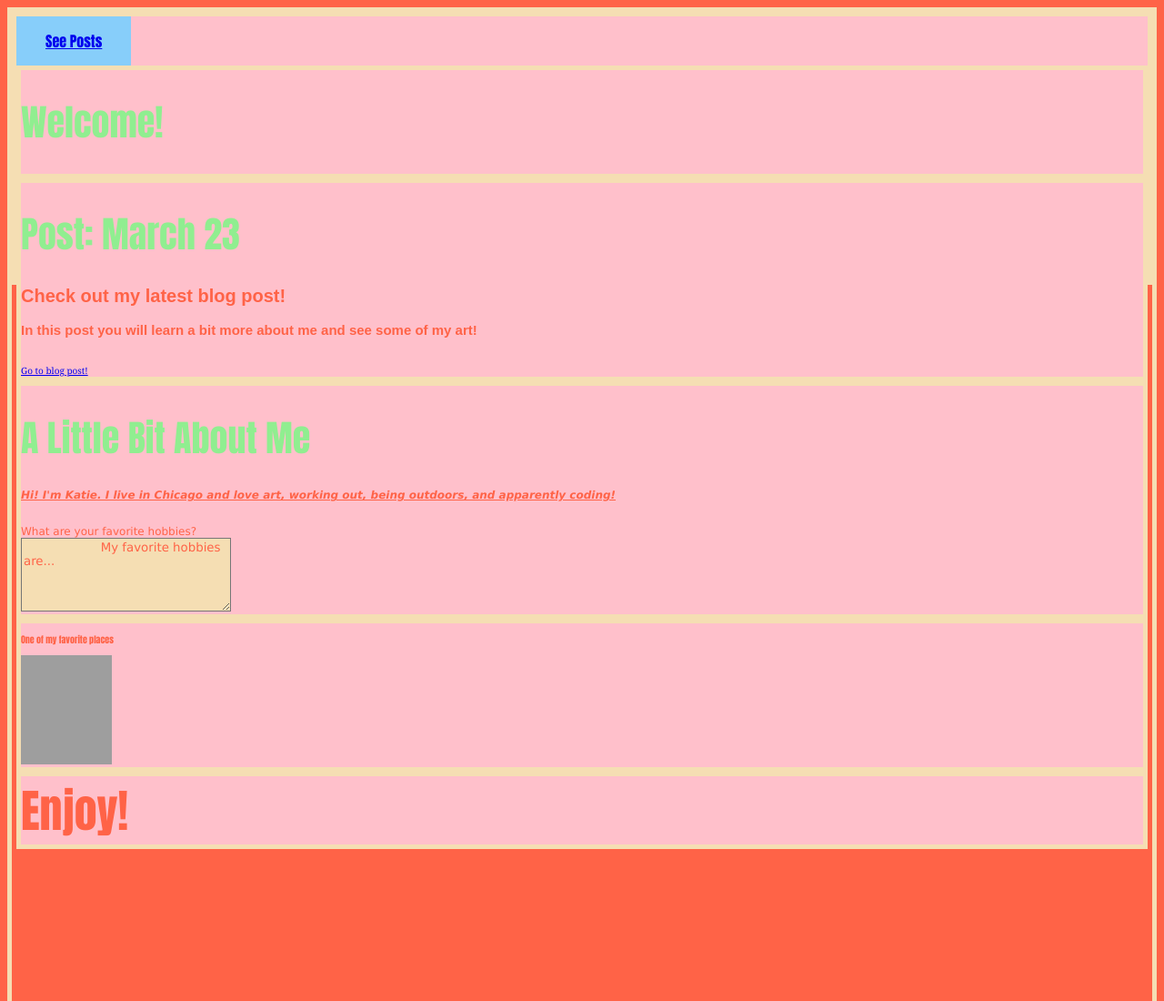
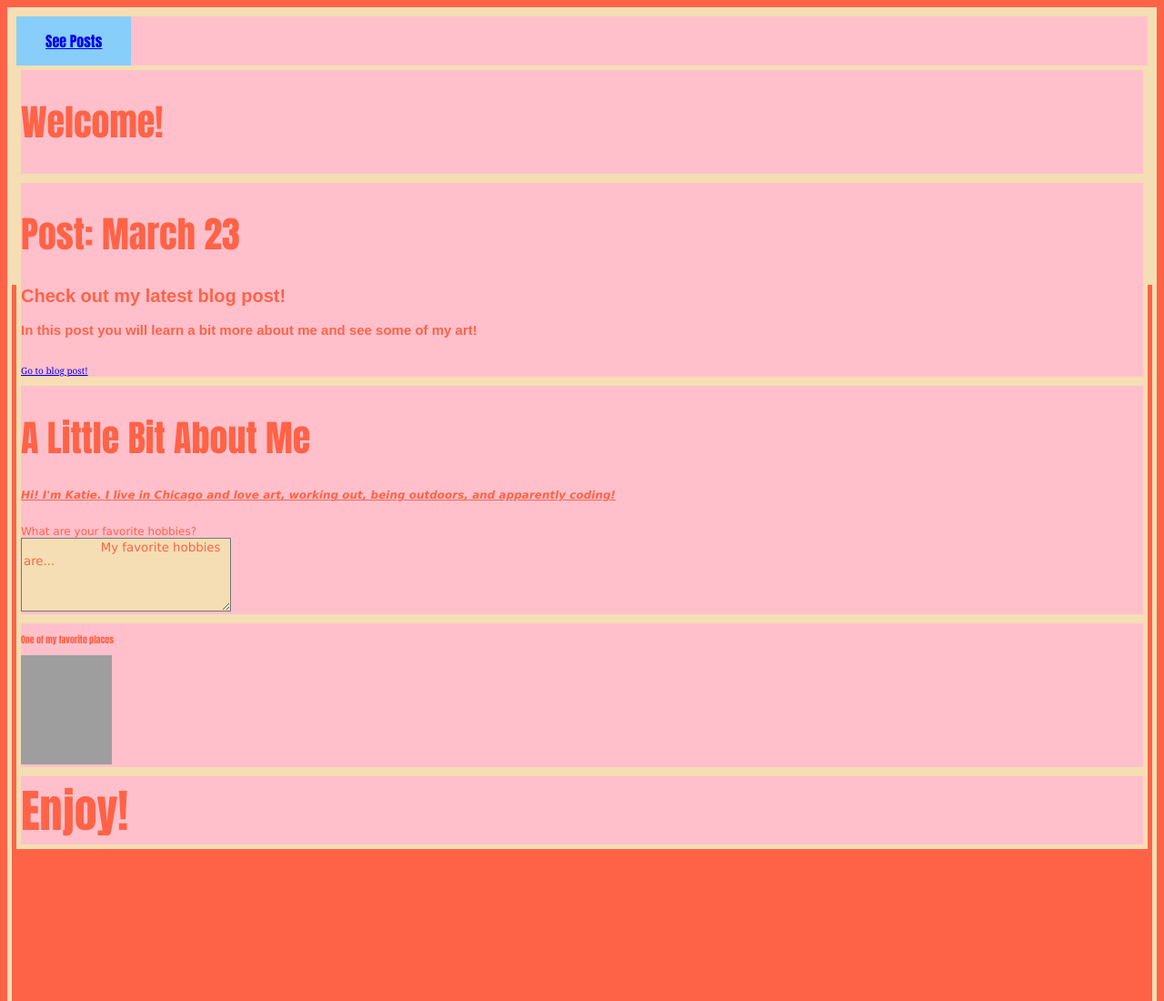
Before and after one commit to katie-rose-b/myblogproject, a plain HTML site: page index.html in a window 1280 px wide. Shown: the top 1100 px of the page at 91% size. Drawn offline with Linux system fonts and the light colour scheme; grey boxes are pictures that could not be loaded.

Commit message:
Update headers.css

```diff
--- a/css/headers.css
+++ b/css/headers.css
@@ -1,7 +1,7 @@
 h1{
     font-family: Impact, Haettenschweiler, 'Arial Narrow Bold', sans-serif;
     font-size: 40px;
-    color: lightgreen;
+    color: tomato;
     justify-content:flex-start;
   }
 
```
